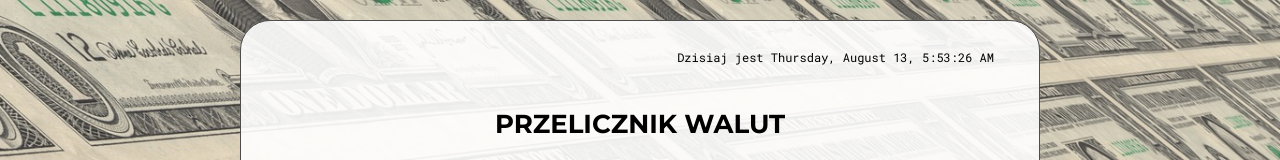
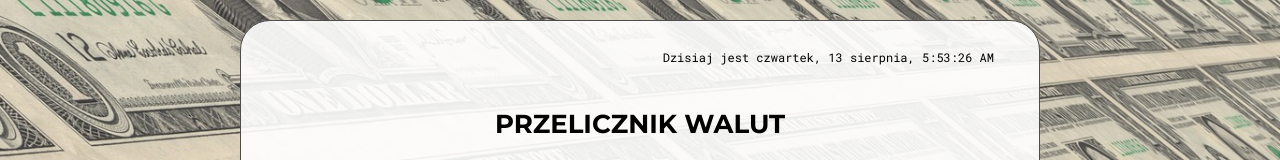
Before and after one commit to damdlani/currency-converter-react, a React (Create React App) app: page / in a window 1280 px wide. Shown: the top 160 px of the page. Built offline with nearby package versions, Linux system fonts and the light colour scheme.

Commit message:
date changed to polish language

```diff
--- a/src/Form/Clock/index.js
+++ b/src/Form/Clock/index.js
@@ -17,7 +17,7 @@ const Clock = () => {
         };
     }, [])
 
-    const day = date.toLocaleDateString(undefined, {
+    const day = date.toLocaleDateString("pl-PL", {
                     day: "numeric",
                     month: "long",
                     weekday: "long"
```
